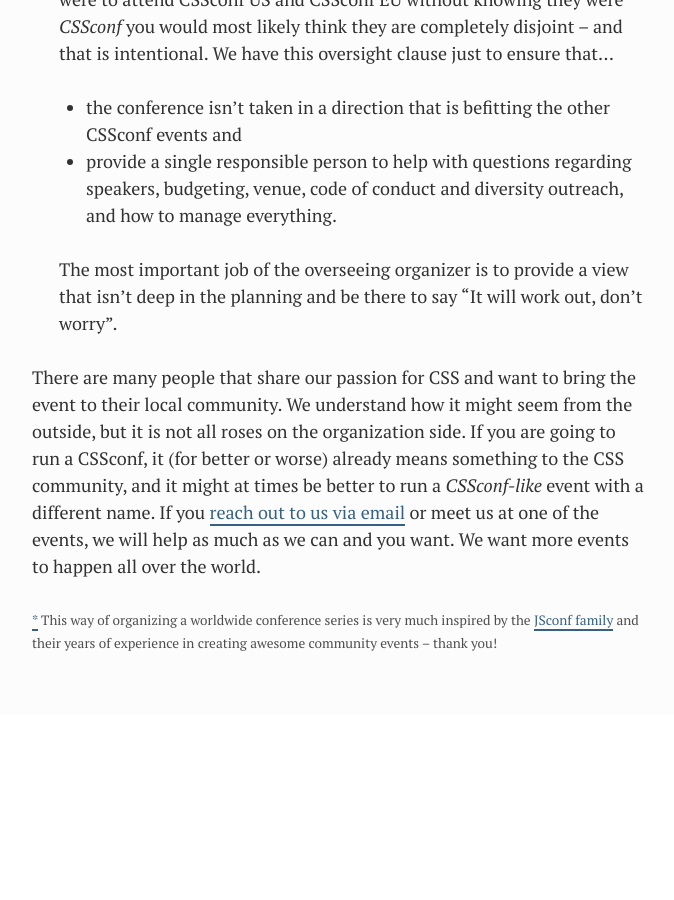
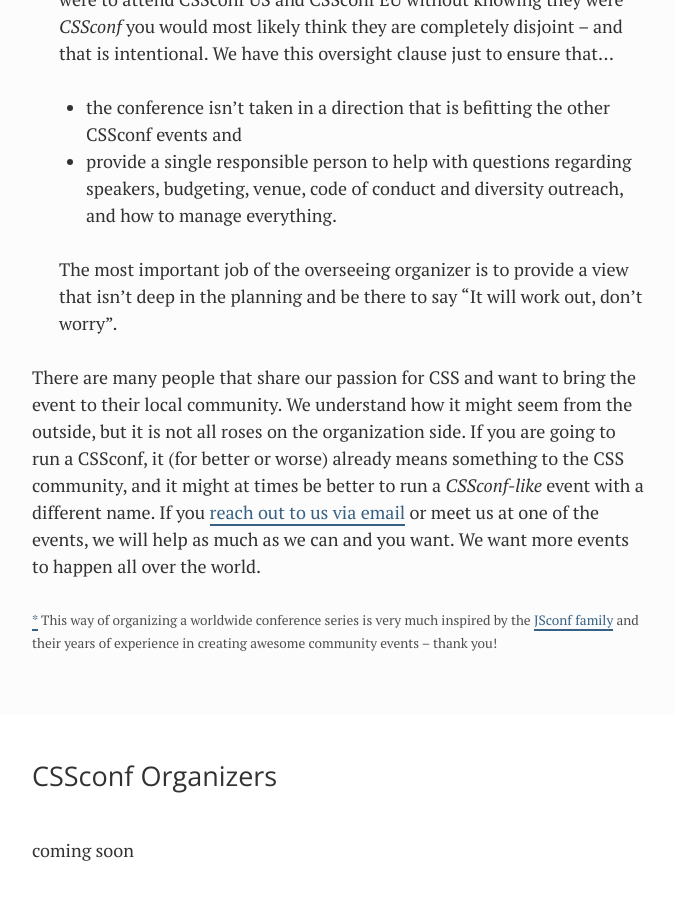
Before and after one commit to cssconf/cssconf.org, a Jekyll site: the page built from index.html, in a window 1280 px wide and 900 px high, scrolled down 2248 px. Shown: the whole window, without its empty margins (302-976 px from the left). Built offline with Jekyll 4.4.1, drawn with Linux system fonts in a browser that asks for light colours; before the commit the page ends 2999 px from its top, so only the background shows below that.

Commit message:
update copy

```diff
--- a/index.html
+++ b/index.html
@@ -72,3 +72,23 @@
 
   </div>
 </section>
+
+
+
+<section>
+  <div class="wrap">
+
+    <h2>CSSconf Organizers</h2>
+
+    <p>coming soon</p>
+
+    <!-- <ul class="list-inline">
+      <li><a href="http://cssconf.us/">CSSconf US</a></li>
+      <li><a href="http://2014.cssconf.eu/">CSSconf EU</a></li>
+      <li><a href="http://2014.cssconf.com.au/">CSSconf AU</a></li>
+      <li><a href="http://2014.cssconf.asia/">CSSconf Asia</a></li>
+      <li><a href="http://cssconfoak.land/">CSSconf Oakland</a></li>
+    </ul> -->
+
+  </div>
+</section>
```
